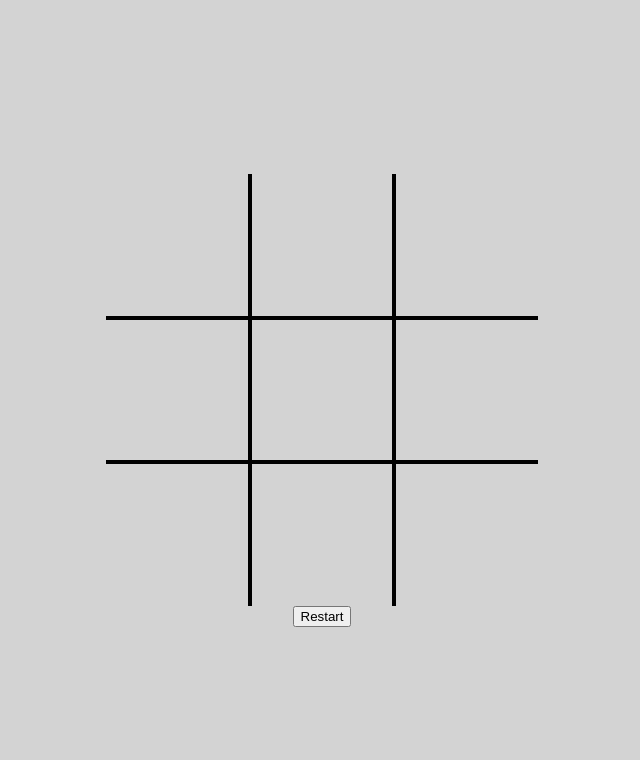
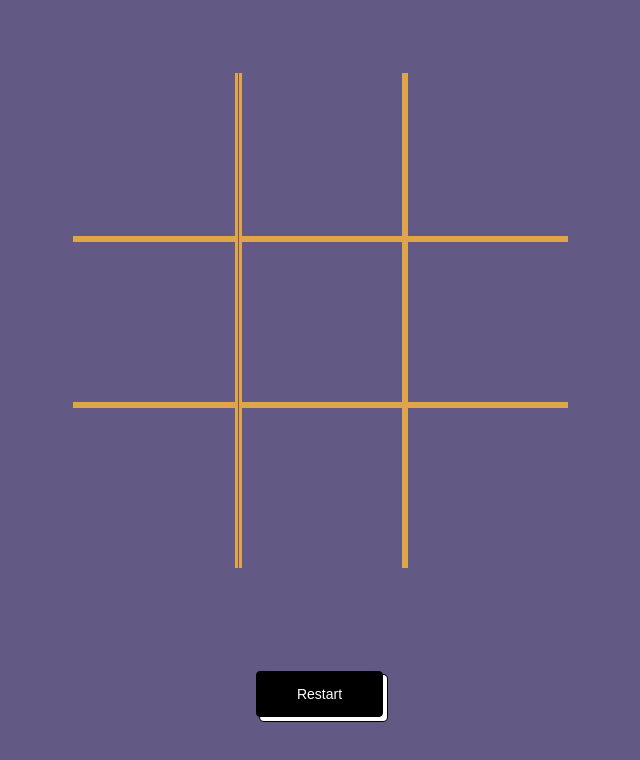
Before and after one commit to ForkEyeee/Tic-Tac-Toe, a website: page index.html in a window 1280 px wide. Shown: the whole page, without its empty margins (318-958 px from the left). Drawn offline with Linux system fonts and the light colour scheme; a web font is replaced by a local one.

Commit message:
styling changes for grid, cleaned up old comments and formatted with prettier

```diff
--- a/scripts.js
+++ b/scripts.js
@@ -47,7 +47,9 @@ const ui = {
       winMessage.innerHTML = '';
     } else if (currentMarker === 'Its a Tie!') {
       winMessage.innerHTML = 'Its a Tie!';
+      winMessage.style.color = 'white';
     } else {
+      winMessage.style.color = 'white';
       winMessage.innerHTML = `Player ${currentMarker} Wins!`;
     }
   },
--- a/styles.css
+++ b/styles.css
@@ -1,7 +1,12 @@
+* {
+  border-color: rgb(224 165 73);
+}
+
 body {
-	background-color: lightgray;
+  background-color: #635985;
   margin: 0px;
   font-size: 50px;
+  font-family: sans-serif;
 }
 
 .gameboard-wrapper {
@@ -10,34 +15,41 @@ body {
   height: 100vh;
   justify-content: center;
   align-items: center;
+  gap: 50px;
 }
 
-
 .grid-cell {
-	padding: 70px;
+  display: flex;
+  height: 10rem;
+  width: 10rem;
   border-style: solid;
+  align-items: center;
+  justify-content: space-evenly;
 }
-
 
 #grid-container {
   display: grid;
   grid-template-columns: 1fr 1fr 1fr;
   grid-template-rows: 1fr 1fr 1fr;
   grid-template-areas:
-	"grid-cell grid-cell grid-cell"
-  "grid-cell grid-cell grid-cell"
-  "grid-cell grid-cell grid-cell";
+    'grid-cell grid-cell grid-cell'
+    'grid-cell grid-cell grid-cell'
+    'grid-cell grid-cell grid-cell';
 }
 
 #grid-container > * {
-	border-width: 2px;
+  border-width: 3px;
 }
 
-.grid-cell:nth-of-type(1), .grid-cell:nth-of-type(2), .grid-cell:nth-of-type(3){
+.grid-cell:nth-of-type(1),
+.grid-cell:nth-of-type(2),
+.grid-cell:nth-of-type(3) {
   border-top: none;
+  padding-top: 2.5px;
 }
 
-.grid-cell:nth-of-type(4), .grid-cell:nth-of-type(7) {
+.grid-cell:nth-of-type(4),
+.grid-cell:nth-of-type(7) {
   border-left: none;
 }
 
@@ -49,18 +61,64 @@ body {
   border-right: none;
 }
 
-.grid-cell:nth-of-type(6), .grid-cell:nth-of-type(9) {
+.grid-cell:nth-of-type(6),
+.grid-cell:nth-of-type(9) {
   border-right: none;
 }
 
-.grid-cell:nth-of-type(7), .grid-cell:nth-of-type(8), .grid-cell:nth-of-type(9) {
+.grid-cell:nth-of-type(7),
+.grid-cell:nth-of-type(8),
+.grid-cell:nth-of-type(9) {
   border-bottom: none;
 }
 
-#win-message {
-
+.grid-cell:nth-child(3n + 1) {
+  border-left: none;
+  margin-right: 0px;
+  padding-right: 2.4px;
 }
 
-.restart-button {
+#restart-btn {
+  appearance: button;
+  background-color: #000;
+  background-image: none;
+  border: 1px solid #000;
+  border-radius: 4px;
+  box-shadow: #fff 4px 4px 0 0, #000 4px 4px 0 1px;
+  box-sizing: border-box;
+  color: #fff;
+  cursor: pointer;
+  display: inline-block;
+  font-family: ITCAvantGardeStd-Bk, Arial, sans-serif;
+  font-size: 14px;
+  font-weight: 400;
+  line-height: 20px;
+  margin: 0 5px 10px 0;
+  overflow: visible;
+  padding: 12px 40px;
+  text-align: center;
+  text-transform: none;
+  touch-action: manipulation;
+  user-select: none;
+  -webkit-user-select: none;
+  vertical-align: middle;
+  white-space: nowrap;
+}
 
+#restart-btn:focus {
+  text-decoration: none;
 }
+
+#restart-btn:hover {
+  text-decoration: none;
+}
+
+#restart-btn:active {
+  box-shadow: rgba(0, 0, 0, 0.125) 0 3px 5px inset;
+  outline: 0;
+}
+
+#restart-btn:not([disabled]):active {
+  box-shadow: #fff 2px 2px 0 0, #000 2px 2px 0 1px;
+  transform: translate(2px, 2px);
+}
```
Also changed, not shown: index.html (+1 -1 lines), HennyPenny-Regular.ttf (added). Lines whose indentation alone changed are shown as unchanged.
